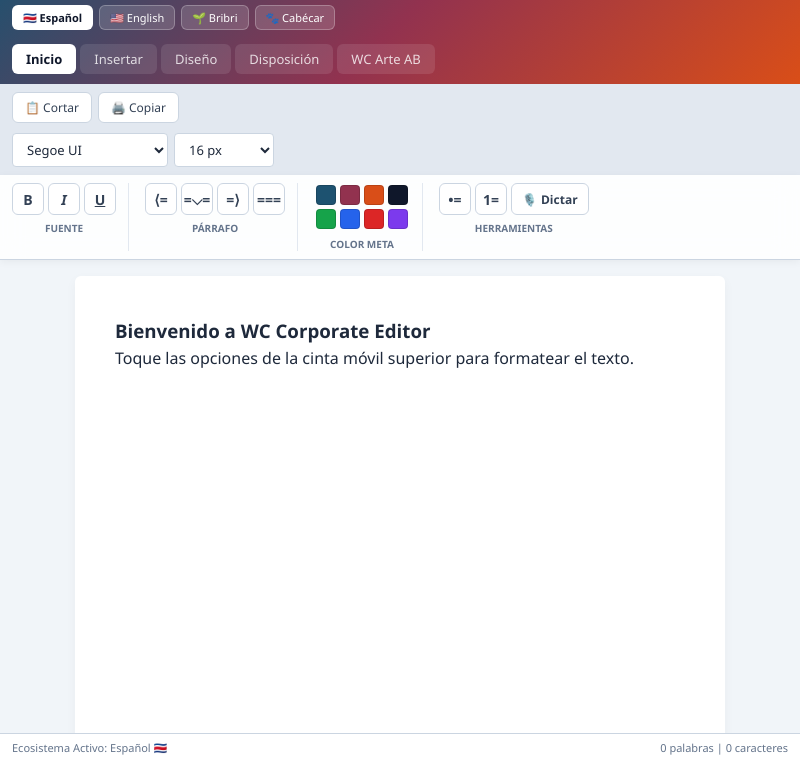
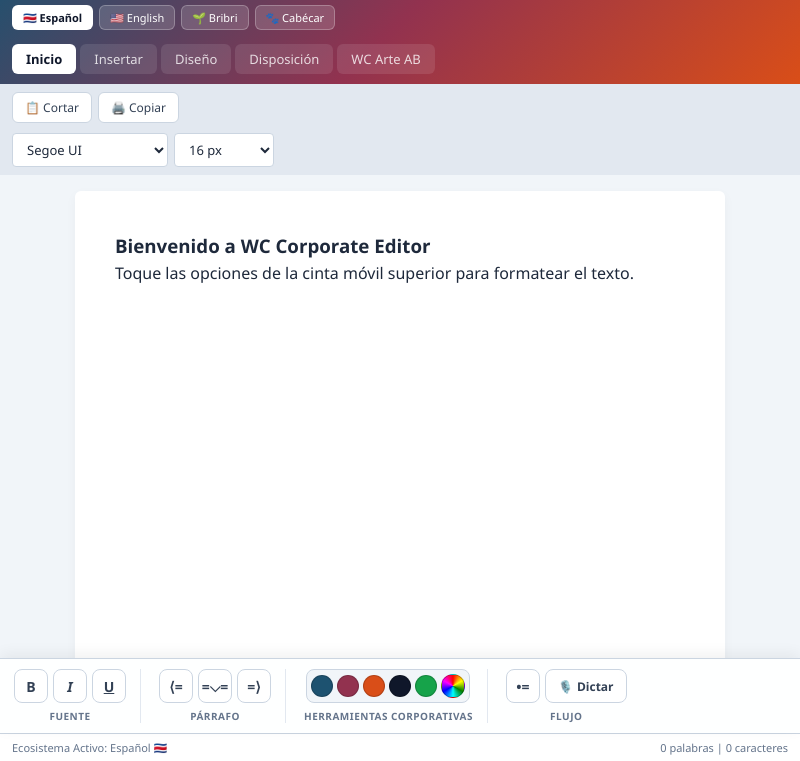
Before and after one commit to kacn1z-del/wc-editorpro, an Electron app: page index.html in a window 800 px wide. Shown: the part 39-800 px from the top of the page. Drawn offline with Linux system fonts and the light colour scheme.

Commit message:
Actualizar index.html

```diff
--- a/index.html
+++ b/index.html
@@ -3,13 +3,12 @@
 <head>
 <meta charset="UTF-8">
 <meta name="viewport" content="width=device-width, initial-scale=1.0, maximum-scale=1.0, user-scalable=no">
-<title>WC Corporate Editor v20 - Premium Palette</title>
+<title>WC Corporate Editor v20 - Fixed Suite</title>
 <style>
 :root {
   --bg-gradient: linear-gradient(135deg, #1d5270 0%, #92324f 50%, #d94e18 100%);
   --bg-tab-active: #ffffff;
   --text-tab-active: #0f172a;
-  --bg-ribbon-panel: #f8fafc;
   --border-color: #cbd5e1;
 }
 
@@ -55,7 +54,7 @@ body { background-color: #f1f5f9; color: #1e293b; display: flex; flex-direction:
   border-radius: 6px; font-size: 12px; color: #334155; display: flex; align-items: center; gap: 4px; white-space: nowrap; cursor: pointer;
 }
 
-/* BARRA DE SELECTORES RÁPIDOS */
+/* BARRA DE SELECTORES TIPOGRÁFICOS RÁPIDOS */
 .font-bar {
   background: #e2e8f0;
   padding: 2px 12px 8px 12px;
@@ -69,53 +68,76 @@ body { background-color: #f1f5f9; color: #1e293b; display: flex; flex-direction:
 .font-bar::-webkit-scrollbar { display: none; }
 .font-select { background: white; border: 1px solid var(--border-color); padding: 6px 10px; border-radius: 4px; font-size: 13px; color: #1e293b; outline: none; cursor: pointer; }
 
-/* 🏛️ MENÚ CORPORATIVO FIJO INFERIOR CON PALETA INCORPORADA */
+/* 🏛️ MENÚ SUPERIOR FIJO INFERIOR - HERRAMIENTAS CORPORATIVAS */
 .corporate-ribbon-dock {
-  background: rgba(255, 255, 255, 0.85);
-  backdrop-filter: blur(12px);
-  -webkit-backdrop-filter: blur(12px);
-  border-bottom: 1px solid var(--border-color);
-  padding: 8px 12px;
+  background: rgba(255, 255, 255, 0.92);
+  backdrop-filter: blur(16px);
+  -webkit-backdrop-filter: blur(16px);
+  border-top: 1px solid var(--border-color);
+  padding: 10px 14px;
   display: flex;
-  gap: 16px;
+  gap: 18px;
   overflow-x: auto;
   flex-shrink: 0;
-  box-shadow: 0 2px 8px rgba(0,0,0,0.05);
+  box-shadow: 0 -4px 14px rgba(0,0,0,0.06);
   scrollbar-width: none;
 }
 .corporate-ribbon-dock::-webkit-scrollbar { display: none; }
-.ribbon-group { display: flex; flex-direction: column; align-items: center; border-right: 1px solid #e2e8f0; padding-right: 12px; gap: 4px; }
+.ribbon-group { display: flex; flex-direction: column; align-items: center; border-right: 1px solid #e2e8f0; padding-right: 14px; gap: 6px; }
 .ribbon-group:last-child { border-right: none; padding-right: 0; }
-.group-row { display: flex; gap: 4px; align-items: center; }
-.group-label { font-size: 10px; color: #64748b; font-weight: 600; text-transform: uppercase; margin-top: 2px; }
+.group-row { display: flex; gap: 5px; align-items: center; }
+.group-label { font-size: 10px; color: #64748b; font-weight: 700; text-transform: uppercase; letter-spacing: 0.5px; }
 
-/* Botones Icono Básicos */
+/* BOTONES DE FORMATO */
 .icon-btn {
   background: white; border: 1px solid var(--border-color);
-  width: 32px; height: 32px; border-radius: 6px;
+  width: 34px; height: 34px; border-radius: 8px;
   display: flex; align-items: center; justify-content: center;
-  font-size: 14px; font-weight: 600; cursor: pointer; color: #334155; transition: 0.1s;
+  font-size: 14px; font-weight: 600; cursor: pointer; color: #334155; transition: 0.15s;
 }
-.icon-btn:active, .icon-btn.active { background: #e2e8f0; color: #0f172a; border-color: #94a3b8; }
-.icon-btn-large { width: auto; padding: 0 10px; font-size: 12px; gap: 4px; }
+.icon-btn:active { background: #e2e8f0; transform: scale(0.95); }
+.icon-btn-large { width: auto; padding: 0 12px; font-size: 12px; gap: 4px; }
 .icon-btn-mic.recording { background: #ef4444 !important; color: white !important; animation: pulse 1.5s infinite; }
 
-/* 🎨 CUADRÍCULA DE COLORES DE META CORPORATIVOS */
-.color-grid {
-  display: grid;
-  grid-template-columns: repeat(4, 20px);
+/* 🎨 PALETA INTEGRADA DE ACCIÓN DIRECTA (RETIENE EL FOCO) */
+.corporate-palette-container {
+  display: flex;
+  align-items: center;
   gap: 4px;
-  padding: 2px;
+  background: #f1f5f9;
+  padding: 4px;
+  border-radius: 8px;
+  border: 1px solid var(--border-color);
 }
-.color-dot {
-  width: 20px;
-  height: 20px;
-  border-radius: 4px;
-  border: 1px solid rgba(0,0,0,0.15);
+.palette-btn {
+  width: 22px;
+  height: 22px;
+  border-radius: 50%;
+  border: 1px solid rgba(0, 0, 0, 0.18);
   cursor: pointer;
-  transition: transform 0.1s;
+  transition: transform 0.1s ease;
+  padding: 0;
+  flex-shrink: 0;
 }
-.color-dot:active { transform: scale(0.85); }
+.palette-btn:active { transform: scale(0.8); }
+
+/* Selector cromático nativo avanzado */
+.native-color-wrapper {
+  position: relative;
+  width: 24px;
+  height: 24px;
+  border-radius: 50%;
+  overflow: hidden;
+  border: 1px solid rgba(0, 0, 0, 0.25);
+  background: conic-gradient(red, yellow, green, cyan, blue, magenta, red);
+}
+.native-color-picker {
+  position: absolute;
+  top: -5px; left: -5px;
+  width: 34px; height: 34px;
+  opacity: 0;
+  cursor: pointer;
+}
 
 @keyframes pulse { 0% { opacity: 1; } 50% { opacity: 0.6; } 100% { opacity: 1; } }
 
@@ -190,61 +212,60 @@ body { background-color: #f1f5f9; color: #1e293b; display: flex; flex-direction:
     </select>
   </div>
 
+  <div class="workspace">
+    <div class="paper" contenteditable="true" id="lienzoTexto">
+      <h3 id="docTitle">Bienvenido a WC Corporate Editor</h3>
+      <p id="docDesc">Toque las opciones de la cinta móvil superior para formatear el texto.</p>
+    </div>
+  </div>
+
   <div class="corporate-ribbon-dock">
 
     <div class="ribbon-group">
       <div class="group-row">
-        <button class="icon-btn" onclick="execCmd('bold')"><b>B</b></button>
-        <button class="icon-btn" onclick="execCmd('italic')"><i>I</i></button>
-        <button class="icon-btn" onclick="execCmd('underline')"><u>U</u></button>
+        <button class="icon-btn" onmousedown="event.preventDefault(); execCmd('bold')"><b>B</b></button>
+        <button class="icon-btn" onmousedown="event.preventDefault(); execCmd('italic')"><i>I</i></button>
+        <button class="icon-btn" onmousedown="event.preventDefault(); execCmd('underline')"><u>U</u></button>
       </div>
       <div class="group-label" id="lblG1">Fuente</div>
     </div>
 
     <div class="ribbon-group">
       <div class="group-row">
-        <button class="icon-btn" onclick="execCmd('justifyLeft')">⟨=</button>
-        <button class="icon-btn" onclick="execCmd('justifyCenter')">=⌵=</button>
-        <button class="icon-btn" onclick="execCmd('justifyRight')">=⟩</button>
-        <button class="icon-btn" onclick="execCmd('justifyFull')">===</button>
+        <button class="icon-btn" onmousedown="event.preventDefault(); execCmd('justifyLeft')">⟨=</button>
+        <button class="icon-btn" onmousedown="event.preventDefault(); execCmd('justifyCenter')">=⌵=</button>
+        <button class="icon-btn" onmousedown="event.preventDefault(); execCmd('justifyRight')">=⟩</button>
       </div>
       <div class="group-label" id="lblG2">Párrafo</div>
     </div>
 
     <div class="ribbon-group">
       <div class="group-row">
-        <div class="color-grid">
-          <div class="color-dot" style="background-color: #1d5270;" onclick="applyTypography('foreColor', '#1d5270')" title="Blue Corp"></div>
-          <div class="color-dot" style="background-color: #92324f;" onclick="applyTypography('foreColor', '#92324f')" title="Wine Exec"></div>
-          <div class="color-dot" style="background-color: #d94e18;" onclick="applyTypography('foreColor', '#d94e18')" title="Orange Meta"></div>
-          <div class="color-dot" style="background-color: #0f172a;" onclick="applyTypography('foreColor', '#0f172a')" title="Deep Dark"></div>
-          <div class="color-dot" style="background-color: #16a34a;" onclick="applyTypography('foreColor', '#16a34a')" title="Green Eco"></div>
-          <div class="color-dot" style="background-color: #2563eb;" onclick="applyTypography('foreColor', '#2563eb')" title="Digital Blue"></div>
-          <div class="color-dot" style="background-color: #dc2626;" onclick="applyTypography('foreColor', '#dc2626')" title="Standard Red"></div>
-          <div class="color-dot" style="background-color: #7c3aed;" onclick="applyTypography('foreColor', '#7c3aed')" title="Premium Purple"></div>
+        <div class="corporate-palette-container">
+          <button class="palette-btn" style="background: #1d5270;" onmousedown="event.preventDefault(); execCmd('foreColor', '#1d5270')"></button>
+          <button class="palette-btn" style="background: #92324f;" onmousedown="event.preventDefault(); execCmd('foreColor', '#92324f')"></button>
+          <button class="palette-btn" style="background: #d94e18;" onmousedown="event.preventDefault(); execCmd('foreColor', '#d94e18')"></button>
+          <button class="palette-btn" style="background: #0f172a;" onmousedown="event.preventDefault(); execCmd('foreColor', '#0f172a')"></button>
+          <button class="palette-btn" style="background: #16a34a;" onmousedown="event.preventDefault(); execCmd('foreColor', '#16a34a')"></button>
+
+          <div class="native-color-wrapper">
+            <input type="color" class="native-color-picker" id="chromaPicker" oninput="execCmd('foreColor', this.value)">
+          </div>
         </div>
       </div>
-      <div class="group-label" id="lblGColor">Color Meta</div>
+      <div class="group-label" id="lblGColor">Herramientas Corporativas</div>
     </div>
 
     <div class="ribbon-group">
       <div class="group-row">
-        <button class="icon-btn" onclick="execCmd('insertUnorderedList')">•=</button>
-        <button class="icon-btn" onclick="execCmd('insertOrderedList')">1=</button>
+        <button class="icon-btn" onmousedown="event.preventDefault(); execCmd('insertUnorderedList')">•=</button>
         <button class="icon-btn icon-btn-large id-mic-btn" id="btnDictado" onclick="toggleDictation()">
           🎙️ <span id="lblMic">Dictar</span>
         </button>
       </div>
-      <div class="group-label" id="lblG3">Herramientas</div>
+      <div class="group-label" id="lblG3">Flujo</div>
     </div>
 
-  </div>
-
-  <div class="workspace">
-    <div class="paper" contenteditable="true" id="lienzoTexto">
-      <h3 id="docTitle">Bienvenido a WC Corporate Editor</h3>
-      <p id="docDesc">Toque las opciones de la cinta móvil superior para formatear el texto.</p>
-    </div>
   </div>
 
   <div class="footer-bar">
@@ -267,10 +288,9 @@ let isRecording = false;
 
 const translationsDb = {
   es: {
-    eco: "Ecosistema Activo: Español 🇨🇷",
-    hTitle: "Bienvenido a WC Corporate Editor",
+    eco: "Ecosistema Activo: Español 🇨🇷", hTitle: "Bienvenido a WC Corporate Editor",
     hDesc: "Toque las opciones de la cinta móvil superior para formatear el texto.",
-    g1: "Fuente", g2: "Párrafo", gColor: "Color Meta", g3: "Herramientas", micStart: "Dictar", micStop: "Grabando...",
+    g1: "Fuente", g2: "Párrafo", gColor: "Herramientas Corporativas", g3: "Flujo", micStart: "Dictar", micStop: "Grabando...",
     tabs: { inicio: "Inicio", insertar: "Insertar", diseno: "Diseño", disposicion: "Disposición", arte: "WC Arte AB" },
     cmds: {
       inicio: [{ txt: "📋 Cortar", action: "cut" }, { txt: "🖨️ Copiar", action: "copy" }],
@@ -278,24 +298,18 @@ const translationsDb = {
       diseno: [{ txt: "🎨 Corporate Theme", action: "themeCorp" }, { txt: "🏁 Fondo Gris", action: "bgGray" }],
       disposicion: [{ txt: "📐 Margen Normal", action: "marginNormal" }, { txt: "🥞 Columnas", action: "columnsToggle" }],
       arte: [
-        { txt: "👑 Oro Líquido", action: "arteOro" },
-        { txt: "⭐ Estilo Arcoíris", action: "arteArcoiris" },
-        { txt: "⚡ Meta Glow", action: "arteGlow" },
-        { txt: "💎 Diamante", action: "arteDiamante" },
-        { txt: "🌌 Espacial", action: "arteEspacial" },
-        { txt: "🍃 Eco Bio", action: "arteEco" },
-        { txt: "🔥 Vulcano", action: "arteVulcano" },
-        { txt: "💼 Ejecutivo Pro", action: "arteEjecutivo" },
-        { txt: "🔮 Neon Cyber", action: "arteNeon" },
-        { txt: "🍫 Bronce Real", action: "arteBronce" }
+        { txt: "👑 Oro Líquido", action: "arteOro" }, { txt: "⭐ Estilo Arcoíris", action: "arteArcoiris" },
+        { txt: "⚡ Meta Glow", action: "arteGlow" }, { txt: "💎 Diamante", action: "arteDiamante" },
+        { txt: "🌌 Espacial", action: "arteEspacial" }, { txt: "🍃 Eco Bio", action: "arteEco" },
+        { txt: "🔥 Vulcano", action: "arteVulcano" }, { txt: "💼 Ejecutivo Pro", action: "arteEjecutivo" },
+        { txt: "🔮 Neon Cyber", action: "arteNeon" }, { txt: "🍫 Bronce Real", action: "arteBronce" }
       ]
     }
   },
   en: {
-    eco: "Active Ecosystem: English 🇺🇸",
-    hTitle: "Welcome to WC Corporate Editor",
+    eco: "Active Ecosystem: English 🇺🇸", hTitle: "Welcome to WC Corporate Editor",
     hDesc: "Tap the options on the mobile sliding ribbon to format your document.",
-    g1: "Font", g2: "Paragraph", gColor: "Meta Color", g3: "Tools", micStart: "Dictate", micStop: "Listening...",
+    g1: "Font", g2: "Paragraph", gColor: "Corporate Tools", g3: "Workflow", micStart: "Dictate", micStop: "Listening...",
     tabs: { inicio: "Home", insertar: "Insert", diseno: "Design", disposicion: "Layout", arte: "WC Art AB" },
     cmds: {
       inicio: [{ txt: "📋 Cut", action: "cut" }, { txt: "🖨️ Copy", action: "copy" }],
@@ -303,24 +317,18 @@ const translationsDb = {
       diseno: [{ txt: "🎨 Corp Theme", action: "themeCorp" }, { txt: "🏁 Gray Background", action: "bgGray" }],
       disposicion: [{ txt: "📐 Normal Margin", action: "marginNormal" }, { txt: "🥞 Columns", action: "columnsToggle" }],
       arte: [
-        { txt: "👑 Liquid Gold", action: "arteOro" },
-        { txt: "⭐ Rainbow Style", action: "arteArcoiris" },
-        { txt: "⚡ Meta Glow", action: "arteGlow" },
-        { txt: "💎 Diamond", action: "arteDiamante" },
-        { txt: "🌌 Deep Space", action: "arteEspacial" },
-        { txt: "🍃 Eco Fresh", action: "arteEco" },
-        { txt: "🔥 Vulcano", action: "arteVulcano" },
-        { txt: "💼 Executive Pro", action: "arteEjecutivo" },
-        { txt: "🔮 Cyber Neon", action: "arteNeon" },
-        { txt: "🍫 Royal Bronze", action: "arteBronce" }
+        { txt: "👑 Liquid Gold", action: "arteOro" }, { txt: "⭐ Rainbow Style", action: "arteArcoiris" },
+        { txt: "⚡ Meta Glow", action: "arteGlow" }, { txt: "💎 Diamond", action: "arteDiamante" },
+        { txt: "🌌 Deep Space", action: "arteEspacial" }, { txt: "🍃 Eco Fresh", action: "arteEco" },
+        { txt: "🔥 Vulcano", action: "arteVulcano" }, { txt: "💼 Executive Pro", action: "arteEjecutivo" },
+        { txt: "🔮 Cyber Neon", action: "arteNeon" }, { txt: "🍫 Royal Bronze", action: "arteBronce" }
       ]
     }
   },
   bri: {
-    eco: "Ecosistema Activo: Bribri pakö 🌱",
-    hTitle: "Kápö - WC Corporate Editor baka",
+    eco: "Ecosistema Activo: Bribri pakö 🌱", hTitle: "Kápö - WC Corporate Editor baka",
     hDesc: "I kiane tsá̱ sörpö baka ujtëk sán.",
-    g1: "Ká̱ jë", g2: "Ujtëk já̱", gColor: "Ká̱ Color", g3: "Sán", micStart: "Pakö", micStop: "Katö...",
+    g1: "Ká̱ jë", g2: "Ujtëk já̱", gColor: "Herramientas Sán", g3: "Flujo", micStart: "Pakö", micStop: "Katö...",
     tabs: { inicio: "I tsoñ", insertar: "Ujtëk", diseno: "Ká̱", disposicion: "Ká̱ já̱", arte: "WC Arte Sán" },
     cmds: {
       inicio: [{ txt: "📋 Tsoñ", action: "cut" }, { txt: "🖨️ Ká̱", action: "copy" }],
@@ -328,24 +336,18 @@ const translationsDb = {
       diseno: [{ txt: "🎨 Ká̱ theme", action: "themeCorp" }, { txt: "🏁 Fondo", action: "bgGray" }],
       disposicion: [{ txt: "📐 Normal", action: "marginNormal" }, { txt: "🥞 Columnas", action: "columnsToggle" }],
       arte: [
-        { txt: "👑 Oro Líquido", action: "arteOro" },
-        { txt: "⭐ Arcoíris", action: "arteArcoiris" },
-        { txt: "⚡ Glow", action: "arteGlow" },
-        { txt: "💎 Diamante", action: "arteDiamante" },
-        { txt: "🌌 Espacial", action: "arteEspacial" },
-        { txt: "🍃 Eco", action: "arteEco" },
-        { txt: "🔥 Vulcano", action: "arteVulcano" },
-        { txt: "💼 Pro", action: "arteEjecutivo" },
-        { txt: "🔮 Neon", action: "arteNeon" },
-        { txt: "🍫 Bronce", action: "arteBronce" }
+        { txt: "👑 Oro Líquido", action: "arteOro" }, { txt: "⭐ Arcoíris", action: "arteArcoiris" },
+        { txt: "⚡ Glow", action: "arteGlow" }, { txt: "💎 Diamante", action: "arteDiamante" },
+        { txt: "🌌 Espacial", action: "arteEspacial" }, { txt: "🍃 Eco", action: "arteEco" },
+        { txt: "🔥 Vulcano", action: "arteVulcano" }, { txt: "💼 Pro", action: "arteEjecutivo" },
+        { txt: "🔮 Neon", action: "arteNeon" }, { txt: "🍫 Bronce", action: "arteBronce" }
       ]
     }
   },
   cab: {
-    eco: "Ecosistema Activo: Cabécar jula 🐾",
-    hTitle: "Sáwá - Editor Suite",
+    eco: "Ecosistema Activo: Cabécar jula 🐾", hTitle: "Sáwá - Editor Suite",
     hDesc: "Cabécar jula sán editor por etnolingüística.",
-    g1: "Jula", g2: "Márgenes", gColor: "Color", g3: "Herramientas", micStart: "Jula pak", micStop: "Sáwá...",
+    g1: "Jula", g2: "Márgenes", gColor: "Ká Corporate", g3: "Flujo", micStart: "Jula pak", micStop: "Sáwá...",
     tabs: { inicio: "Sáwá", insertar: "Jula tsoñ", diseno: "Ká wá", disposicion: "Márgenes", arte: "WC Style" },
     cmds: {
       inicio: [{ txt: "📋 Tso", action: "cut" }, { txt: "🖨️ Ká", action: "copy" }],
@@ -353,16 +355,11 @@ const translationsDb = {
       diseno: [{ txt: "🎨 Theme", action: "themeCorp" }, { txt: "🏁 Fondo", action: "bgGray" }],
       disposicion: [{ txt: "📐 Normal", action: "marginNormal" }, { txt: "🥞 Columnas", action: "columnsToggle" }],
       arte: [
-        { txt: "👑 Oro Líquido", action: "arteOro" },
-        { txt: "⭐ Arcoíris", action: "arteArcoiris" },
-        { txt: "⚡ Glow", action: "arteGlow" },
-        { txt: "💎 Diamante", action: "arteDiamante" },
-        { txt: "🌌 Espacial", action: "arteEspacial" },
-        { txt: "🍃 Eco", action: "arteEco" },
-        { txt: "🔥 Vulcano", action: "arteVulcano" },
-        { txt: "💼 Pro", action: "arteEjecutivo" },
-        { txt: "🔮 Neon", action: "arteNeon" },
-        { txt: "🍫 Bronce", action: "arteBronce" }
+        { txt: "👑 Oro Líquido", action: "arteOro" }, { txt: "⭐ Arcoíris", action: "arteArcoiris" },
+        { txt: "⚡ Glow", action: "arteGlow" }, { txt: "💎 Diamante", action: "arteDiamante" },
+        { txt: "🌌 Espacial", action: "arteEspacial" }, { txt: "🍃 Eco", action: "arteEco" },
+        { txt: "🔥 Vulcano", action: "arteVulcano" }, { txt: "💼 Pro", action: "arteEjecutivo" },
+        { txt: "🔮 Neon", action: "arteNeon" }, { txt: "🍫 Bronce", action: "arteBronce" }
       ]
     }
   }
@@ -377,13 +374,15 @@ function closeModal() {
 }
 
 function execCmd(cmd, val = null) {
-  document.getElementById('lienzoTexto').focus();
+  const canvas = document.getElementById('lienzoTexto');
+  canvas.focus();
   document.execCommand(cmd, false, val);
   updateCounters();
 }
 
 function applyTypography(type, value) {
-  document.getElementById('lienzoTexto').focus();
+  const canvas = document.getElementById('lienzoTexto');
+  canvas.focus();
   const selection = window.getSelection();
 
   if (!selection.rangeCount || selection.isCollapsed) {
@@ -392,7 +391,6 @@ function applyTypography(type, value) {
       let sizeMap = {"12px":2,"14px":3,"16px":4,"18px":5,"24px":6,"32px":7};
       execCmd('fontSize', sizeMap[value] || 4);
     }
-    if (type === 'foreColor') execCmd('foreColor', value);
     return;
   }
 
@@ -400,7 +398,6 @@ function applyTypography(type, value) {
   const span = document.createElement('span');
   if (type === 'fontName') span.style.fontFamily = value;
   if (type === 'fontSize') span.style.fontSize = value;
-  if (type === 'foreColor') span.style.color = value;
 
   span.appendChild(range.extractContents());
   range.insertNode(span);
@@ -494,7 +491,6 @@ function triggerCommandAction(actionKey, label) {
   }
 }
 
-// Dictado por voz
 if ('webkitSpeechRecognition' in window || 'SpeechRecognition' in window) {
   const SpeechObj = window.SpeechRecognition || window.webkitSpeechRecognition;
   recognition = new SpeechObj(); recognition.continuous = true; recognition.interimResults = false;
```
